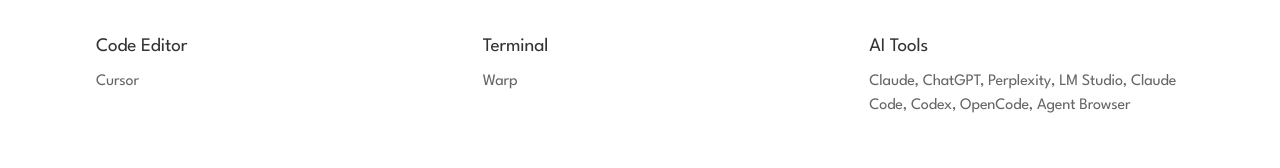
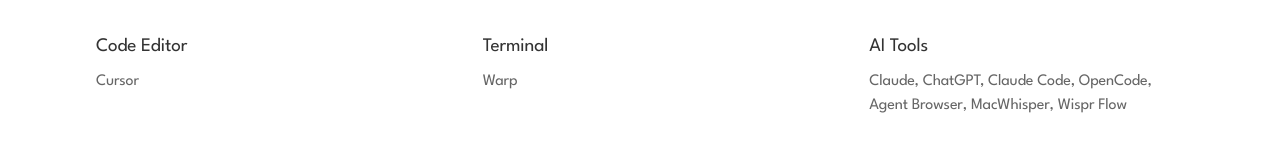
Before and after one commit to Pradumnasaraf/Pradumnasaraf.github.io, a Next.js app: page /toolkit in a window 1280 px wide. Shown: the part 1495-1663 px from the top of the page. Built offline with nearby package versions, Linux system fonts and the light colour scheme.

Commit message:
chore(toolkit): add MacWhisper and Wispr Flow, drop Perplexity, LM Studio and Codex

```diff
--- a/src/app/toolkit/page.js
+++ b/src/app/toolkit/page.js
@@ -114,8 +114,8 @@ const ToolKitPage = () => {
               <div className="toolkit-item">
                 <h3>AI Tools</h3>
                 <p>
-                  Claude, ChatGPT, Perplexity, LM Studio, Claude Code, Codex,
-                  OpenCode, Agent Browser
+                  Claude, ChatGPT, Claude Code, OpenCode, Agent Browser,
+                  MacWhisper, Wispr Flow
                 </p>
               </div>
 
```
